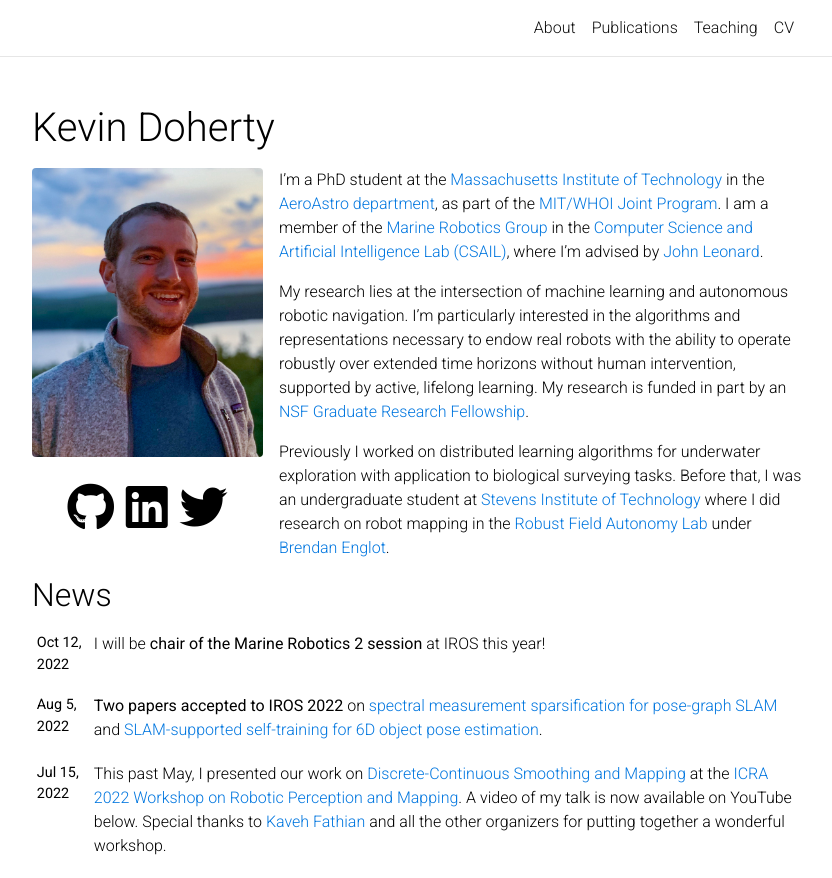
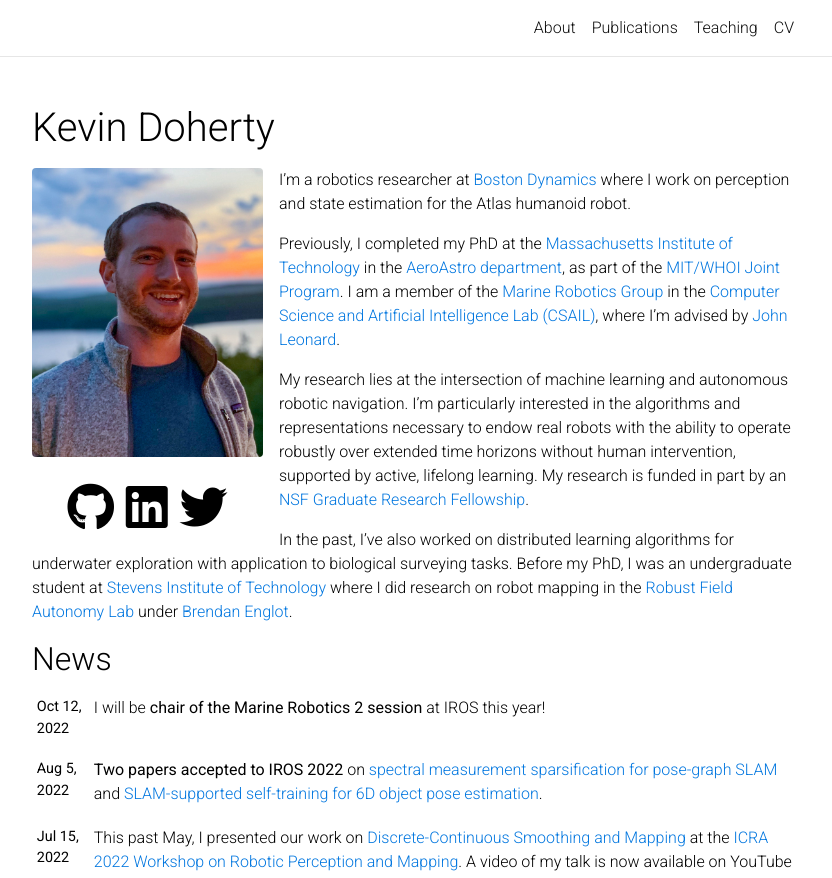
Before and after one commit to keevindoherty/keevindoherty.github.io, a Jekyll site: the page built from _pages/about.md, in a window 1280 px wide and 900 px high, cut to the strip 0-878 px from the top of the window. Shown: the whole strip, without its empty margins (223-1055 px from the left). Built offline with Jekyll 4.4.1, drawn with Linux system fonts in a browser that asks for light colours; full-size pictures stand in for the smaller copies a plugin makes; comment, search, counter and statistics services are not loaded; a style sheet for code colours, icons or effects is not loaded.

Commit message:
Update about info.

```diff
--- a/_pages/about.md
+++ b/_pages/about.md
@@ -14,7 +14,9 @@ selected_papers: true # includes a list of papers marked as "selected={true}"
 social: true  # includes social icons at the bottom of the page
 ---
 
-I'm a PhD student at the <a href="http://www.mit.edu/">Massachusetts Institute
+I'm a robotics researcher at <a href="https://bostondynamics.com">Boston Dynamics</a> where I work on perception and state estimation for the Atlas humanoid robot.
+
+Previously, I completed my PhD at the <a href="http://www.mit.edu/">Massachusetts Institute
 of Technology</a> in the <a href="http://aeroastro.mit.edu/">AeroAstro
 department</a>, as part of the <a href="http://mit.whoi.edu/">MIT/WHOI Joint
 Program</a>. I am a member of the <a
@@ -27,8 +29,8 @@ My research lies at the intersection of machine learning and autonomous robotic
 navigation. I'm particularly interested in the algorithms and representations necessary to endow real robots with the ability to operate robustly over extended time horizons without human intervention, supported by active, lifelong learning. My research is funded in part by an <a
 href="https://www.nsfgrfp.org/">NSF Graduate Research Fellowship</a>.
 
-Previously I worked on distributed learning algorithms for underwater
-exploration with application to biological surveying tasks. Before that, I was
+In the past, I've also worked on distributed learning algorithms for underwater
+exploration with application to biological surveying tasks. Before my PhD, I was
 an undergraduate student at <a href="http://www.stevens.edu/">Stevens Institute
 of Technology</a> where I did research on robot mapping in the <a
 href="http://personal.stevens.edu/~benglot/">Robust Field Autonomy Lab</a> under
```
